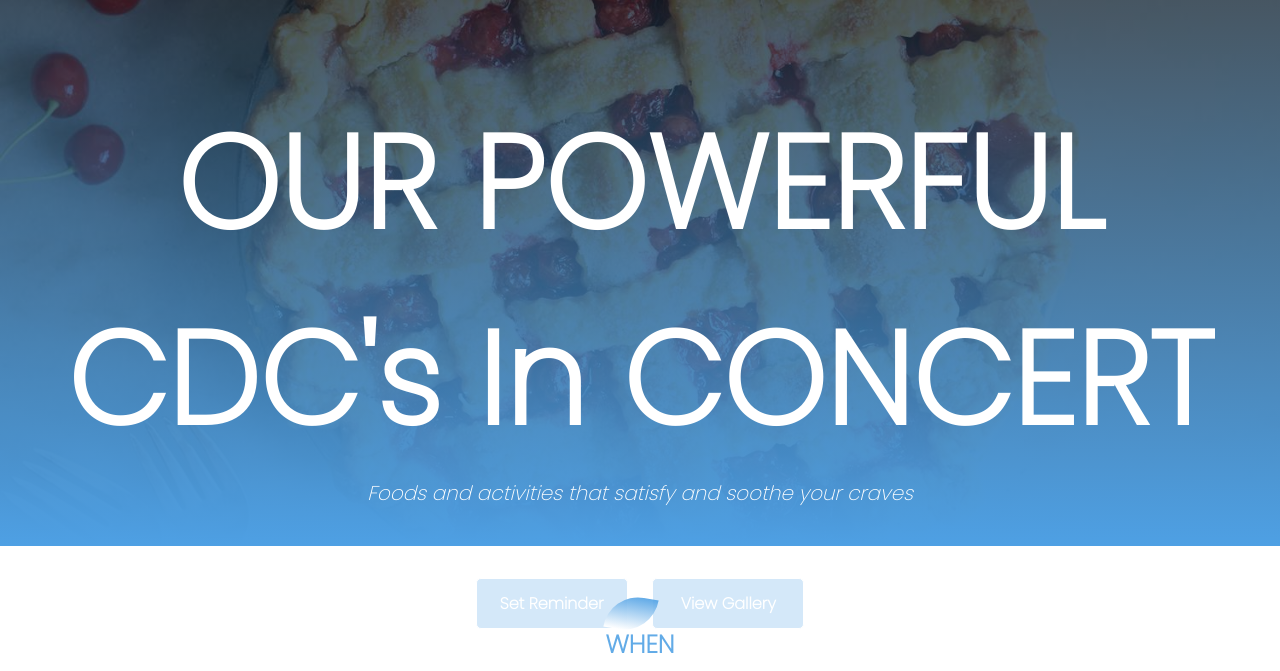
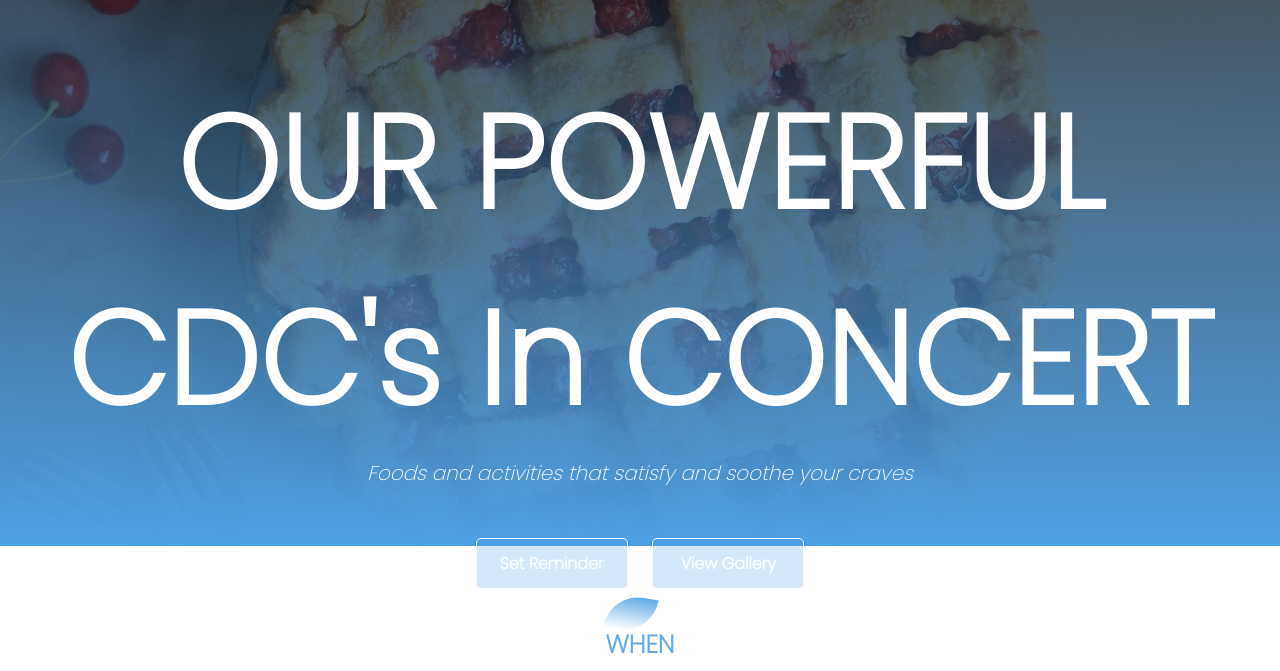
Before and after one commit to NewPerson10/LDAC-Concert, a plain HTML site: page index.html in a window 1280 px wide. Shown: the part 94-765 px from the top of the page. Drawn offline with Linux system fonts and the light colour scheme.

Commit message:
Add files via upload

```diff
--- a/Event3.css
+++ b/Event3.css
@@ -20,7 +20,7 @@
 .banner-text{
     text-align: center;
     color: #fff;
-    padding-top: 180px;
+    padding-top: 160px;
 }
 .banner-text h1{
  font-size: 130px;
@@ -34,7 +34,7 @@
   font-style: italic;
 }
 .banner-btn{
-    margin: 70px auto 0;
+    margin: 50px auto 0;
 }
 .banner-btn a{
     width: 150px;
```
